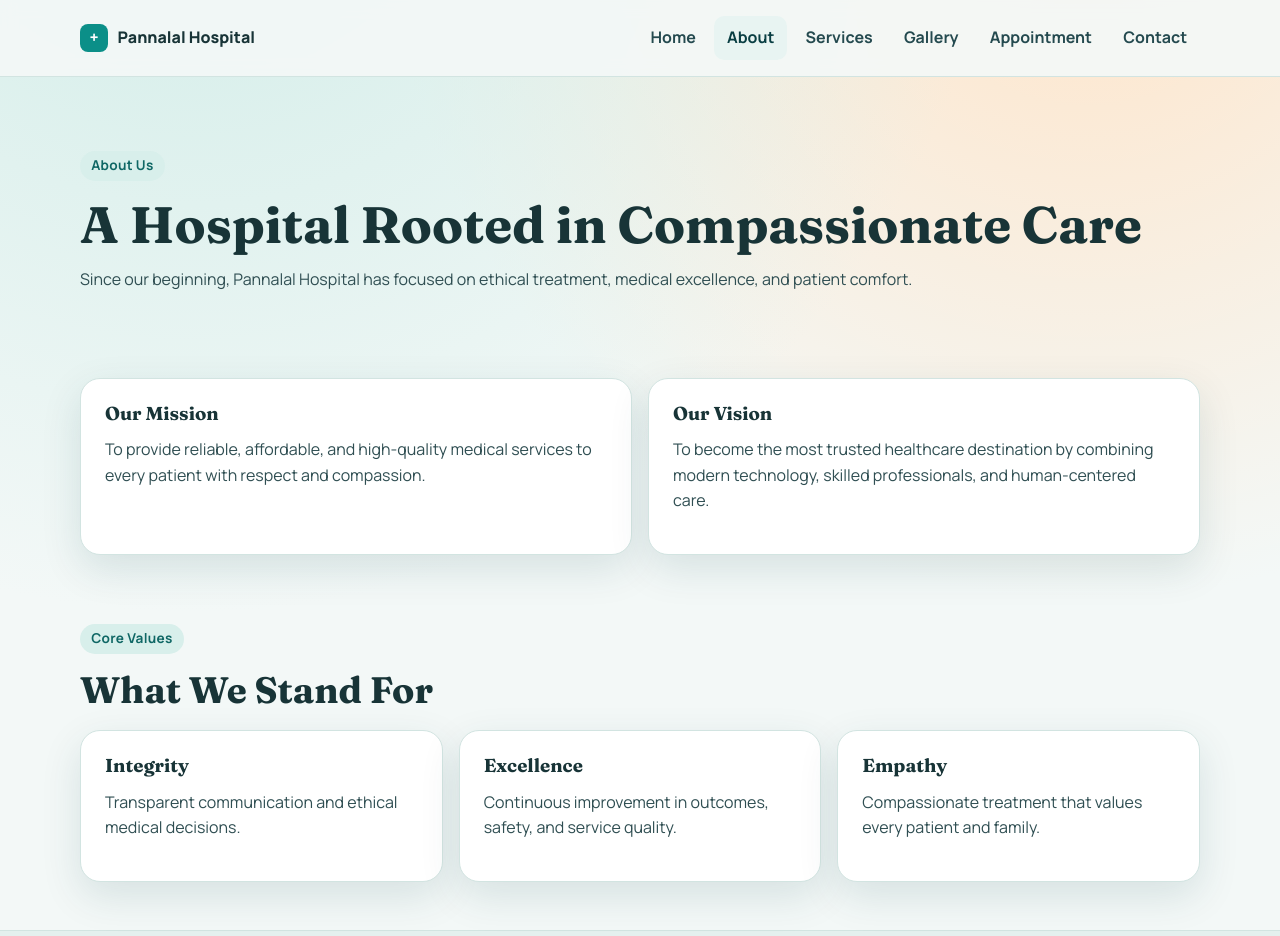
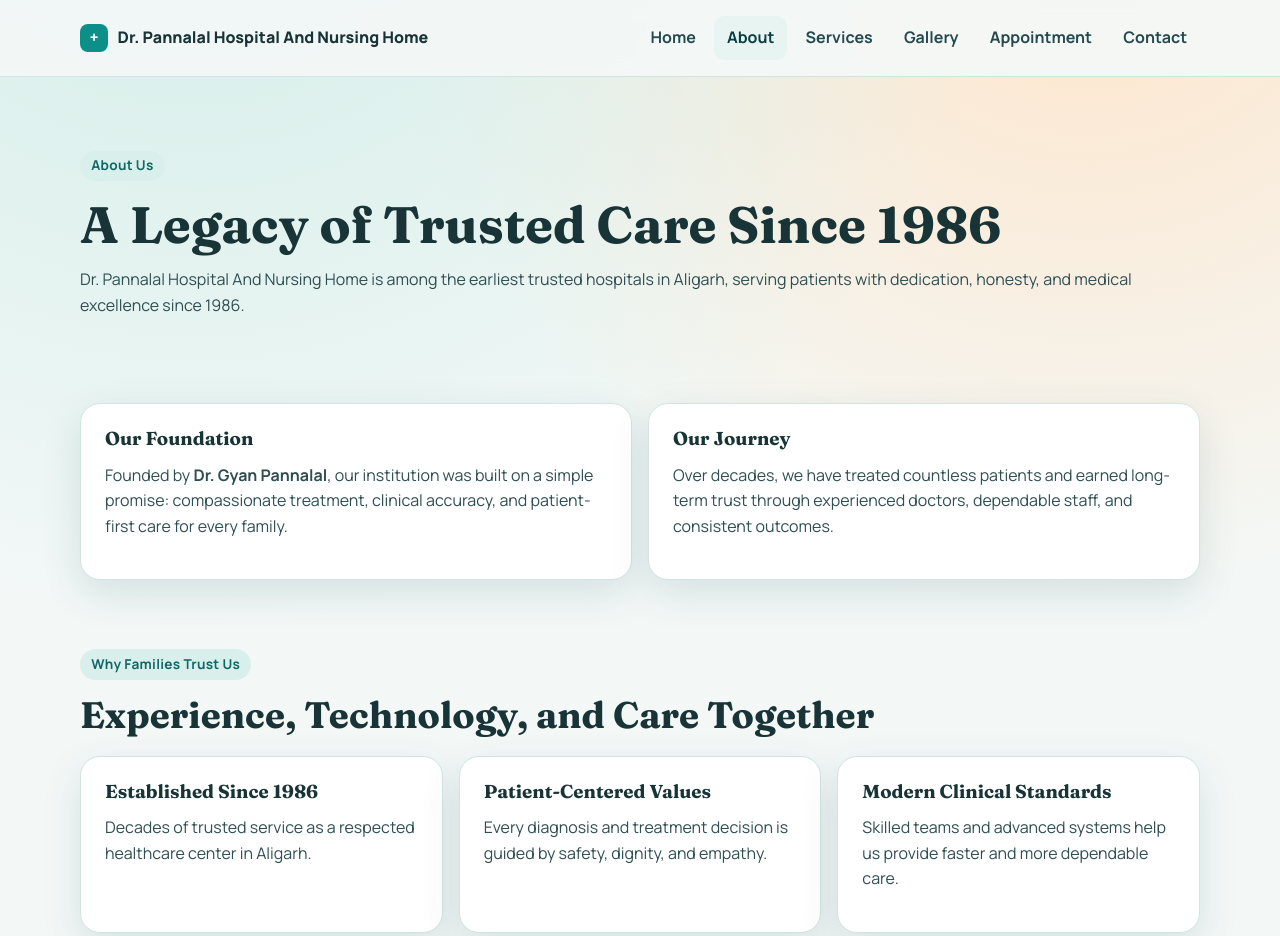
Before and after one commit to KRAZYGAMERYT195/pannalalhospital, a plain HTML site: page about.html in a window 1280 px wide. Shown: the top 936 px of the page. Drawn offline with Linux system fonts and the light colour scheme.

Commit message:
Expand About page with history, founder, and trust story

```diff
--- a/about.html
+++ b/about.html
@@ -15,7 +15,7 @@
   <body>
     <header class="site-header">
       <div class="container nav-wrap">
-        <a class="brand" href="index.html"><span class="brand-mark">+</span><span>Pannalal Hospital</span></a>
+        <a class="brand" href="index.html"><span class="brand-mark">+</span><span>Dr. Pannalal Hospital And Nursing Home</span></a>
         <button class="nav-toggle" aria-label="Toggle navigation">Menu</button>
         <nav class="site-nav">
           <a href="index.html">Home</a>
@@ -32,10 +32,10 @@
       <section class="page-hero">
         <div class="container">
           <p class="eyebrow">About Us</p>
-          <h1>A Hospital Rooted in Compassionate Care</h1>
+          <h1>A Legacy of Trusted Care Since 1986</h1>
           <p>
-            Since our beginning, Pannalal Hospital has focused on ethical treatment,
-            medical excellence, and patient comfort.
+            Dr. Pannalal Hospital And Nursing Home is among the earliest trusted hospitals in Aligarh,
+            serving patients with dedication, honesty, and medical excellence since 1986.
           </p>
         </div>
       </section>
@@ -43,17 +43,17 @@
       <section class="section">
         <div class="container card-grid two">
           <article class="card">
-            <h3>Our Mission</h3>
+            <h3>Our Foundation</h3>
             <p>
-              To provide reliable, affordable, and high-quality medical services to every patient
-              with respect and compassion.
+              Founded by <strong>Dr. Gyan Pannalal</strong>, our institution was built on a simple promise:
+              compassionate treatment, clinical accuracy, and patient-first care for every family.
             </p>
           </article>
           <article class="card">
-            <h3>Our Vision</h3>
+            <h3>Our Journey</h3>
             <p>
-              To become the most trusted healthcare destination by combining modern technology,
-              skilled professionals, and human-centered care.
+              Over decades, we have treated countless patients and earned long-term trust through
+              experienced doctors, dependable staff, and consistent outcomes.
             </p>
           </article>
         </div>
@@ -62,13 +62,13 @@
       <section class="section">
         <div class="container">
           <div class="section-head">
-            <p class="eyebrow">Core Values</p>
-            <h2>What We Stand For</h2>
+            <p class="eyebrow">Why Families Trust Us</p>
+            <h2>Experience, Technology, and Care Together</h2>
           </div>
           <div class="card-grid three">
-            <article class="card"><h3>Integrity</h3><p>Transparent communication and ethical medical decisions.</p></article>
-            <article class="card"><h3>Excellence</h3><p>Continuous improvement in outcomes, safety, and service quality.</p></article>
-            <article class="card"><h3>Empathy</h3><p>Compassionate treatment that values every patient and family.</p></article>
+            <article class="card"><h3>Established Since 1986</h3><p>Decades of trusted service as a respected healthcare center in Aligarh.</p></article>
+            <article class="card"><h3>Patient-Centered Values</h3><p>Every diagnosis and treatment decision is guided by safety, dignity, and empathy.</p></article>
+            <article class="card"><h3>Modern Clinical Standards</h3><p>Skilled teams and advanced systems help us provide faster and more dependable care.</p></article>
           </div>
         </div>
       </section>
```
